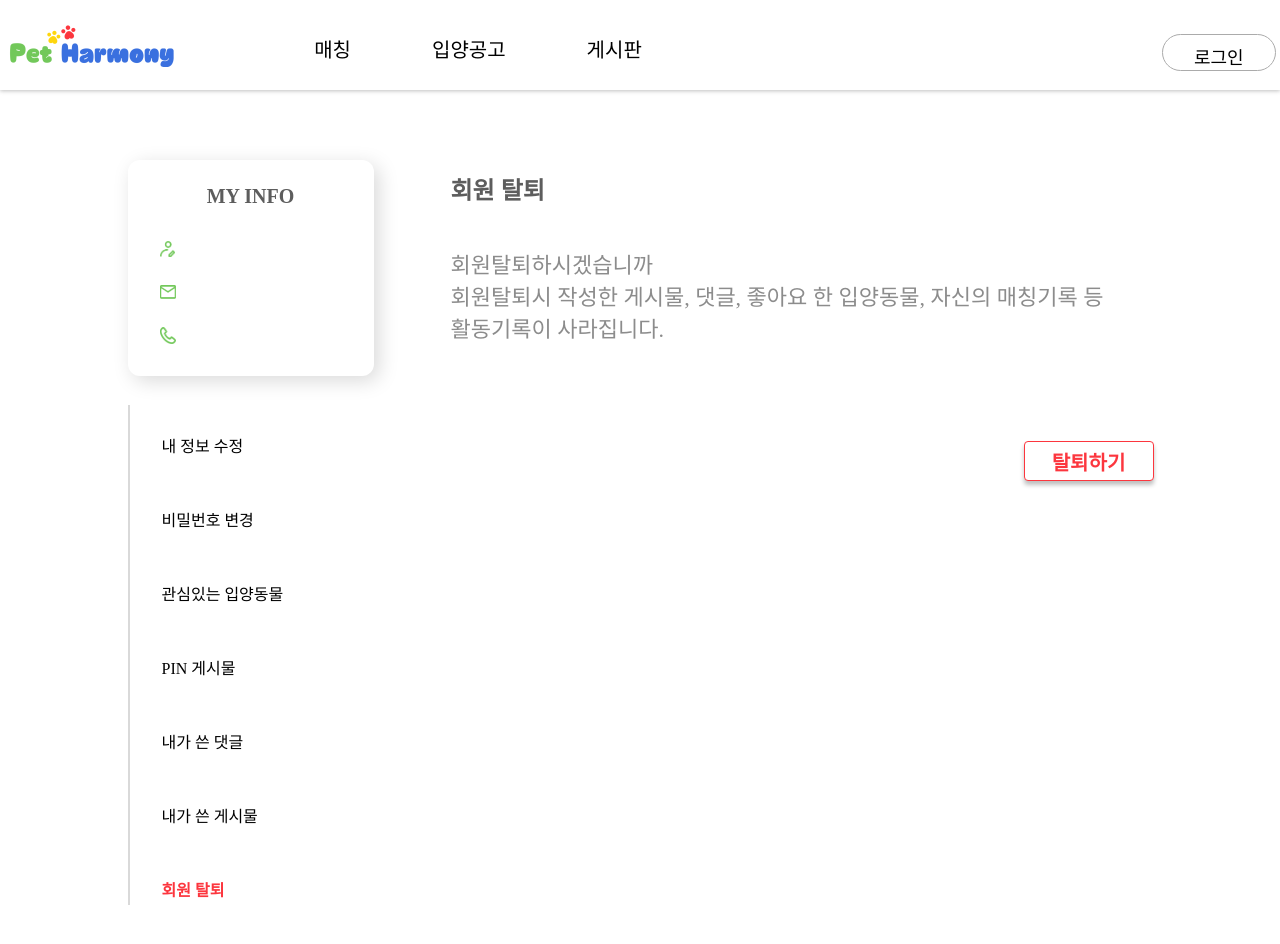
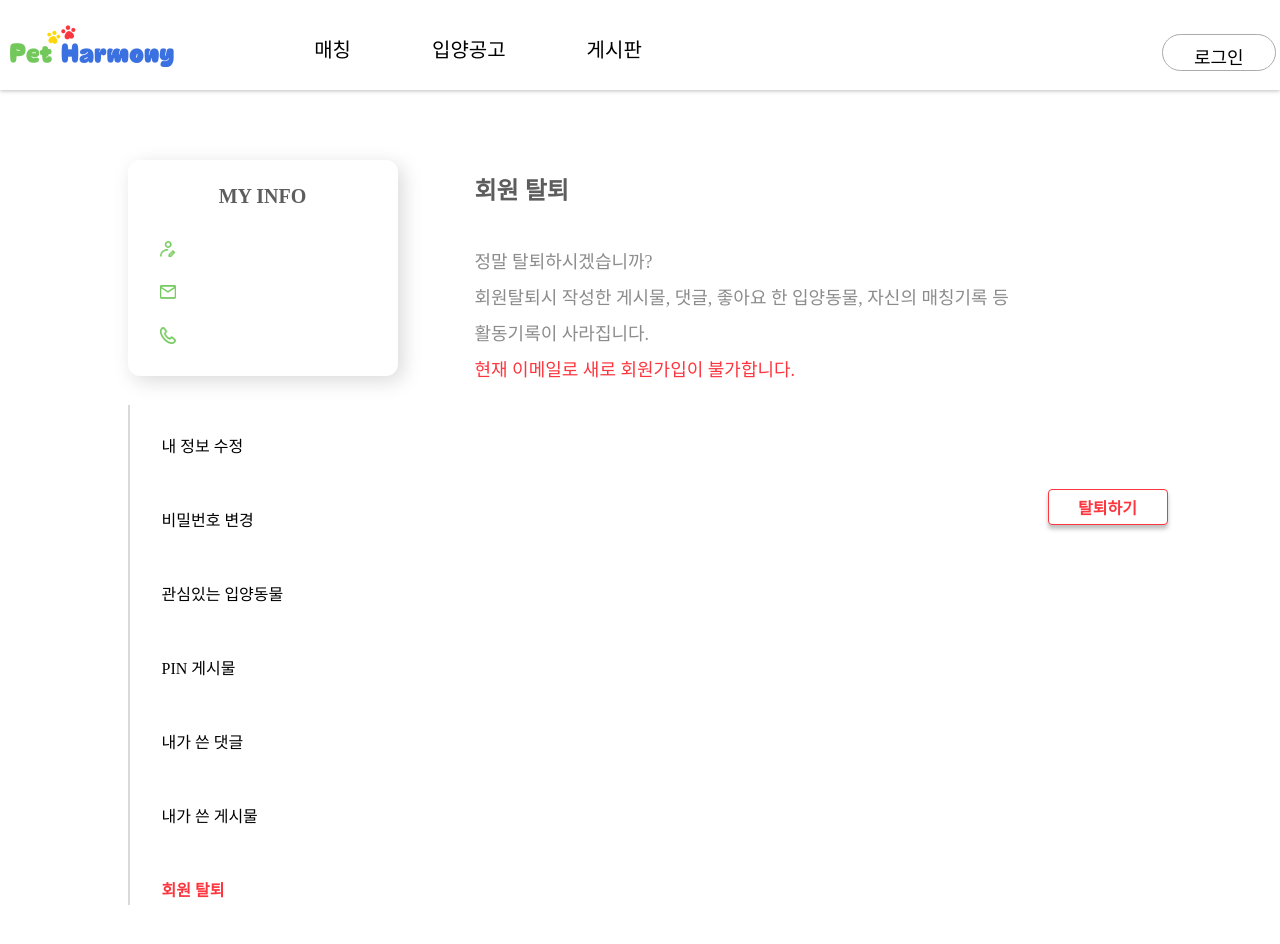
Before and after one commit to Lucky-Vicky-PetHarmony/Frontend, a React (Create React App) app in the folder petharmony/: page /mypage/delete-account in a window 1280 px wide. Shown: the top 944 px of the page. Built offline with nearby package versions, Linux system fonts and the light colour scheme; no server answers.

Commit message:
style: 정렬

```diff
--- a/petharmony/src/layout/header/styles/Header.css
+++ b/petharmony/src/layout/header/styles/Header.css
@@ -52,6 +52,7 @@
     color: var(--color-black);
     font-size: 18px;
     text-decoration: none;
+    cursor: pointer;
 }
 
 .header_login_btn:active {
--- a/petharmony/src/mypage/components/MyPage.jsx
+++ b/petharmony/src/mypage/components/MyPage.jsx
@@ -1,5 +1,5 @@
 import React, { useState, useEffect } from "react";
-import { Routes, Route } from "react-router-dom";
+import { Routes, Route, useNavigate } from "react-router-dom";
 import useAuthStore from "../../store/useAuthStore";
 import axios from "axios";
 import "../styles/MyPage.css";
@@ -16,12 +16,15 @@ import DeleteAccount from "./dashboard/DeleteAccount";
 const MyPage = () => {
     // Zustand를 사용하여 토큰을 가져옴
     const { token } = useAuthStore();
+    const navigate = useNavigate();
     // 공통 상태 관리
     const [profile, setProfile] = useState({
         userName: "",
         email: "",
         phone: ""
     });
+    // 탈퇴 상태를 저장하기 위한 상태
+    const [isWithdrawn, setIsWithdrawn] = useState(false);
     // 프로필 정보를 가져오기 위한 비동기 함수
     useEffect(() => {
         const fetchMyProfile = async () => {
@@ -35,11 +38,23 @@ const MyPage = () => {
                     setProfile(response.data);
                 }
             } catch (error) {
-                console.error("요청이 실패했습니다.", error);
+                if (error.response && error.response.status === 403) {
+                    console.error("사용자가 탈퇴된 상태입니다.");
+                    setIsWithdrawn(true); // 탈퇴 상태로 설정
+                } else {
+                    console.error("요청이 실패했습니다.", error);
+                }
             }
         };
         fetchMyProfile();
     }, [token]);
+
+    // 탈퇴된 사용자인 경우 메인페이지로 이동
+    useEffect(() => {
+        if (isWithdrawn) {
+            navigate('/');
+        }
+    }, [isWithdrawn, navigate]);
 
     return (
         <div className="my_page">
@@ -59,7 +74,7 @@ const MyPage = () => {
                     <Route path="pin-posts" element={<PinPosts token={token} />} />
                     <Route path="my-comments" element={<MyComments token={token} />} />
                     <Route path="my-posts" element={<MyPosts token={token} />} />
-                    <Route path="delete-account" element={<DeleteAccount />} />
+                    <Route path="delete-account" element={<DeleteAccount token={token} />} />
                 </Routes>
             </div>
         </div>
--- a/petharmony/src/mypage/components/dashboard/DeleteAccount.jsx
+++ b/petharmony/src/mypage/components/dashboard/DeleteAccount.jsx
@@ -34,9 +34,10 @@ const DeleteAccount = ({ token }) => {
         <div className="delete_account">
             <p className="da_title">회원 탈퇴</p>
             <div className="da_content">
-                회원탈퇴하시겠습니까<br />
-                회원탈퇴시 작성한 게시물, 댓글, 좋아요 한 입양동물, 자신의 매칭기록 등<br />
-                활동기록이 사라집니다.
+                <p>정말 탈퇴하시겠습니까?</p>
+                <p>회원탈퇴시 작성한 게시물, 댓글, 좋아요 한 입양동물, 자신의 매칭기록 등</p>
+                <p>활동기록이 사라집니다.</p>
+                <p className="da_point">현재 이메일로 새로 회원가입이 불가합니다.</p>
             </div>
             <button className="da_btn" onClick={handleClick}>탈퇴하기</button>
         </div>
--- a/petharmony/src/mypage/styles/dashboard/DeleteAccount.css
+++ b/petharmony/src/mypage/styles/dashboard/DeleteAccount.css
@@ -11,19 +11,27 @@
 .da_content {
     margin: 41px 0 0 0;
     color: var(--color-gray2);
-    font-size: 22px;
+    font-size: 18px;
+}
+
+.da_content p {
+    padding: 0 0 10px 0;
+}
+
+.da_point {
+    color: var(--color-red);
 }
 
 .da_btn {
     margin: 98px 0 0 573px;
-    width: 130px;
-    height: 40px;
+    width: 120px;
+    height: 36px;
     border: 1px solid var(--color-red);
     border-radius: 4px;
     background-color: var(--color-white);
     box-shadow: 0px 4px 4px rgba(0, 0, 0, 25%);
     color: var(--color-red);
-    font-size: 20px;
+    font-size: 16px;
     font-weight: bold;
     cursor: pointer;
 }
--- a/petharmony/src/mypage/styles/profile/MyProfile.css
+++ b/petharmony/src/mypage/styles/profile/MyProfile.css
@@ -3,7 +3,7 @@
     display: flex;
     flex-direction: column;
     align-items: center;
-    width: 246px;
+    width: 270px;
     height: 216px;
     border-radius: 12px;
     box-shadow: 5px 5px 20px rgba(0, 0, 0, 15%);
```
